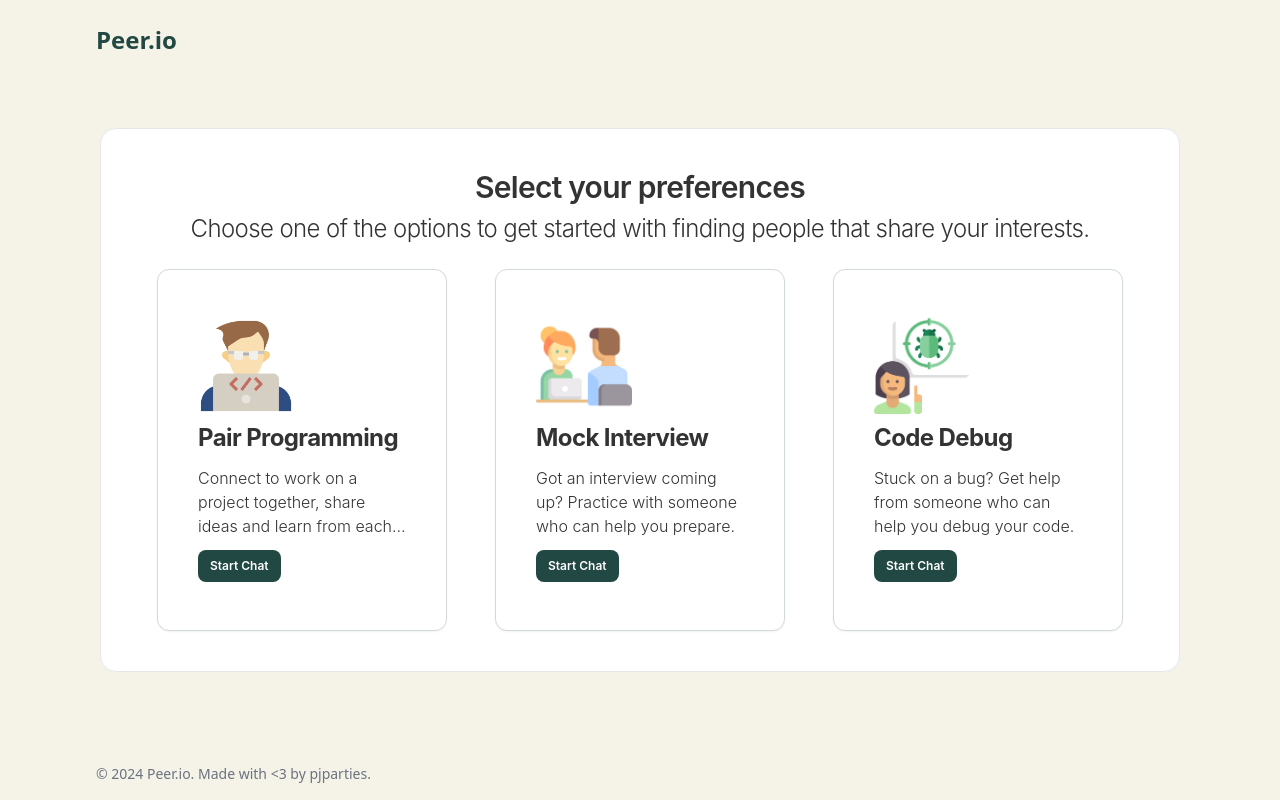
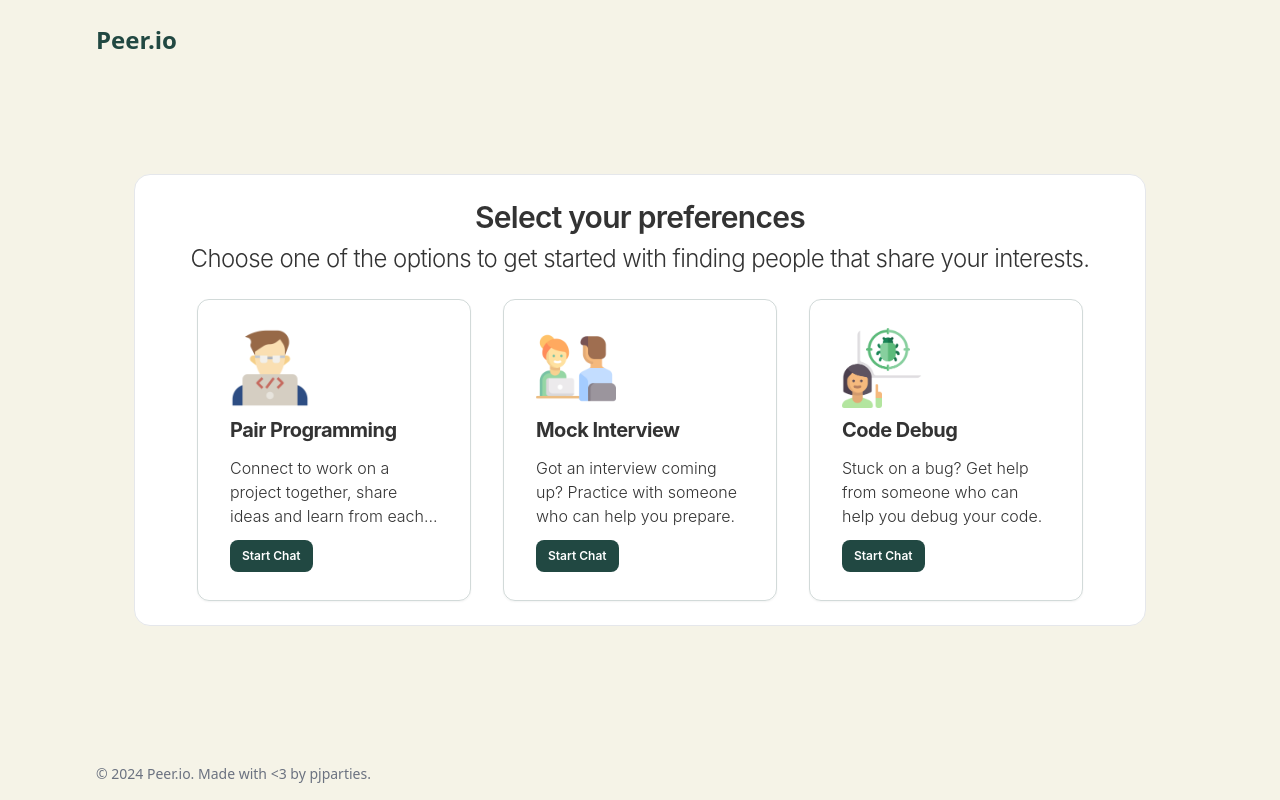
Before and after one commit to pjparties/peer-f, a React (Vite) app: page /preferences in a window 1280 px wide. Built offline with nearby package versions, Linux system fonts and the light colour scheme; no server answers.

Commit message:
feat: bug fix large screen responsiveness issues

```diff
--- a/src/components/Header.jsx
+++ b/src/components/Header.jsx
@@ -15,7 +15,7 @@ const Header = () => {
     <div className='bg-transparent w-screen absolute top-0 flex justify-between items-center py-6 px-8 md:px-16 lg:px-24'>
       {/* Logo */}
       <Link to='/'>
-        <h1 className='text-secondary font-bold text-2xl'>
+        <h1 className='text-secondary hover:text-accent font-bold text-2xl'>
           Peer.io
         </h1>
       </Link>
--- a/src/pages/Preferences/index.jsx
+++ b/src/pages/Preferences/index.jsx
@@ -8,9 +8,9 @@ import pair from "../../assets/pair.png"
 
 const PreferenceCard = ({ title, description, image, location }) => {
   return (
-    <div className="py-5 px-4 lg:py-12 lg:px-10 text-zinc flex flex-col justify-evenly shadow-sm rounded-xl border border-secondary/20">
-      <img className="w-12 md:w-16 lg:w-24 h-12 md:h-16 lg:h-24" src={image} />
-      <h2 className="text-base lg:text-2xl font-bold w-fit leading-tight tracking-tight mt-1 md:mt-2">{title}</h2>
+    <div className="py-5 px-4 lg:py-7 lg:px-8 text-zinc flex flex-col justify-evenly shadow-sm rounded-xl border border-secondary/20">
+      <img className="w-12 md:w-16 lg:w-20 h-12 md:h-16 lg:h-20" src={image} />
+      <h2 className="text-base lg:text-xl font-bold w-fit leading-tight tracking-tight mt-1 md:mt-2">{title}</h2>
       <p className="w-44 lg:w-52 mt-1 md:mt-3 text-xs md:text-sm lg:text-base lg:font-light font-medium leading-4 line-clamp-3">{description}</p>
       <Link to={"/chat/" + location}>
         <button className="mt-3 px-3 py-2 w-fit hover:scale-105 transition-transform duration-200 ease-in-out bg-secondary rounded-lg justify-center items-center text-white text-xs font-semibold" title="Get Matched with users">
@@ -43,14 +43,14 @@ const PreferenceWindow = () => {
     },
   ];
   return (
-    <div className="windowcontainer my-20 rounded-2xl border border-lightzinc bg-white mx-10 py-6 md:py-10 md:px-10">
+    <div className="windowcontainer my-20 md:my-12 rounded-2xl border border-lightzinc bg-white mx-10 py-6 md:px-10">
       <div className="content font-Inter flex flex-col md:max-w-screen-sm lg:max-w-none justify-center items-center px-4">
         <div className="textsection w-fit flex-col text-center justify-start gap-1 md:gap-2 inline-flex">
           <h1 className="text-zinc text-xl md:text-2xl lg:text-3xl font-semibold leading-8 tracking-tight">Select your preferences</h1>
           <p className="max-w-fit text-zinc text-base md:text-xl lg:text-2xl lg:font-light font-medium tracking-tight">Choose one of the options to get started with finding people that share your interests.</p>
         </div>
         {/* Preference Card here */}
-        <div className="cards-container flex flex-col md:flex-row gap-4 md:gap-6 lg:gap-12 justify-center items-center mt-6 w-fit center">
+        <div className="cards-container flex flex-col md:flex-row gap-4 md:gap-6 lg:gap-8 justify-center items-center mt-6 w-fit center">
           {Preferences.map((preference) => (
             <PreferenceCard
               key={preference.location}
```
